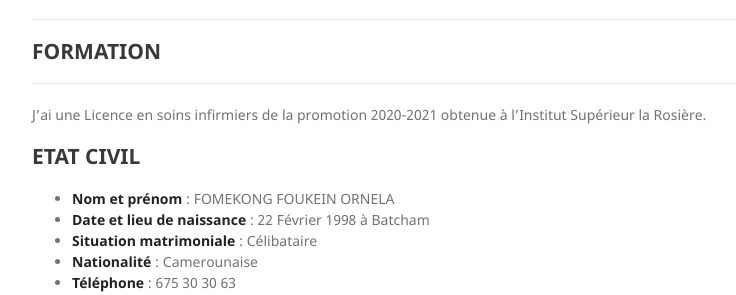
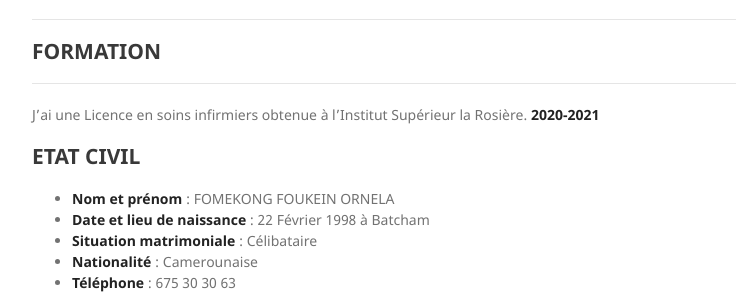
Before and after one commit to ornela1998/ornela1998.github.io, a Jekyll site: the page built from index.md, in a window 1280 px wide. Shown: the part 336-631 px from the top of the page, without its empty margins (386-1122 px from the left). Built offline with Jekyll 4.4.1, drawn with Linux system fonts in a browser that asks for light colours; nearby versions of some CDN libraries; our own code applies the rules of GitHub Pages for plain Markdown files; a style sheet for code colours, icons or effects is not loaded.

Commit message:
Update index.md

```diff
--- a/index.md
+++ b/index.md
@@ -17,7 +17,7 @@ _________________________________________________________________
 ## FORMATION
 _________________________________________________________________
 
-J'ai une Licence en soins infirmiers de la promotion 2020-2021 obtenue à l’Institut Supérieur la Rosière.
+J'ai une Licence en soins infirmiers obtenue à l’Institut Supérieur la Rosière.      **2020-2021**
 
 ## ETAT CIVIL
 
```
